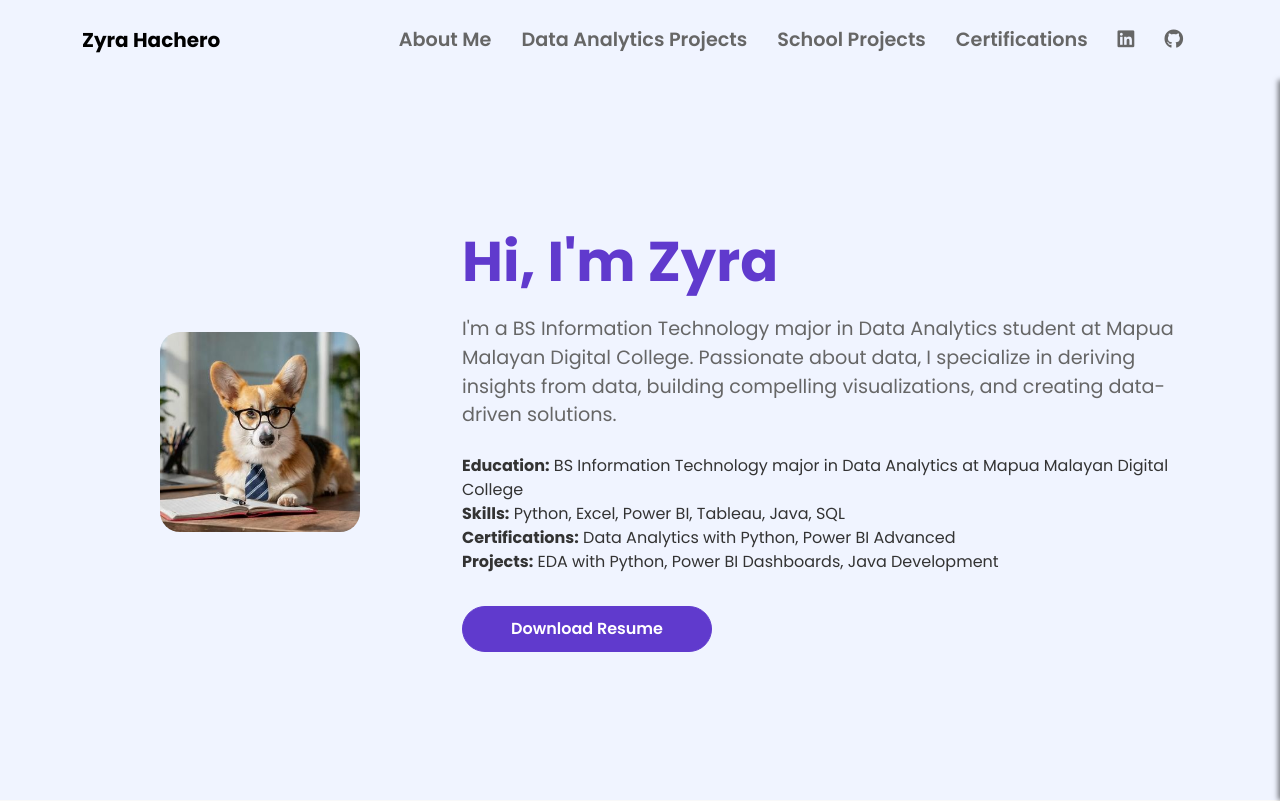
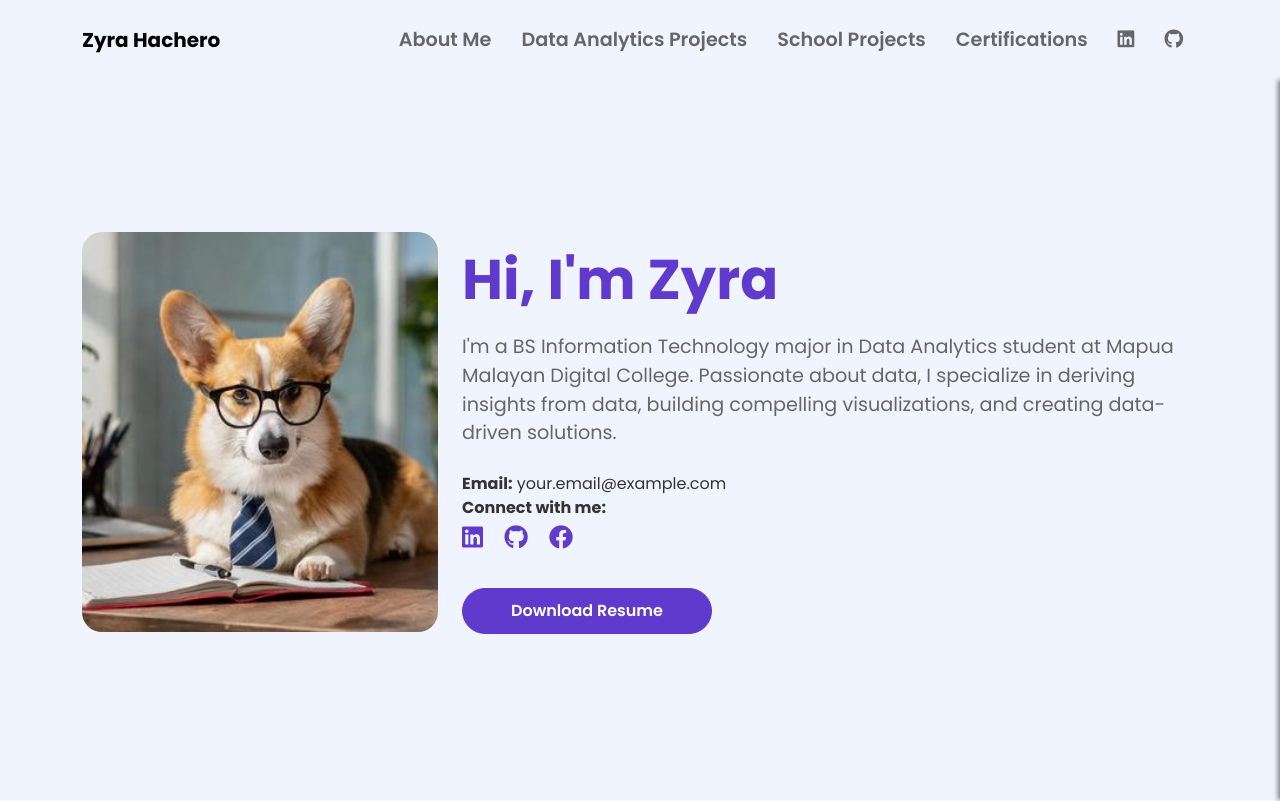
Before and after one commit to zpsy-hub/Personal-Portfolio-Web-Page, a plain HTML site: page index.html in a window 1280 px wide. Shown: the top 801 px of the page. Drawn offline with nearby package versions, Linux system fonts and the light colour scheme.

Commit message:
refactor

```diff
--- a/index.html
+++ b/index.html
@@ -40,7 +40,7 @@
                         <a href="https://www.linkedin.com/in/your-profile" class="nav-link"><i class="fab fa-linkedin"></i></a>
                     </li>
                     <li class="nav-item">
-                        <a href="https://github.com/your-profile" class="nav-link"><i class="fab fa-github"></i></a>
+                        <a href="https://github.com/zpsy-hub" class="nav-link"><i class="fab fa-github"></i></a>
                     </li>
                 </ul>
             </div>
@@ -53,7 +53,7 @@
             <div class="row align-items-center">
                 <div class="col-md-4">
                     <!-- Profile Picture -->
-                    <img src="images/doggo.jpeg" class="img-fluid rounded-square mb-3 pop-up" alt="Your Picture" style="width: 200px; height: 200px;">
+                    <img src="images/doggo.jpeg" class="img-fluid rounded-square mb-3 pop-up" alt="Your Picture" style="width: 400px; height: 400px;">
                 </div>
                 <div class="col-md-8 text-start slide-in">
                     <h1 class="fw-bold" style="font-size: 3.5rem; color: #603ACD;">Hi, I'm Zyra</h1>
@@ -61,15 +61,27 @@
                         I'm a BS Information Technology major in Data Analytics student at Mapua Malayan Digital College.
                         Passionate about data, I specialize in deriving insights from data, building compelling visualizations, and creating data-driven solutions.
                     </p>
-                    <!-- Resume/CV Style Details -->
-                    <div class="resume-details text-start">
+
+                    <!-- Contact Details -->
+                    <div class="contact-details text-start">
                         <ul style="list-style-type: none; padding-left: 0;">
-                            <li><strong>Education:</strong> BS Information Technology major in Data Analytics at Mapua Malayan Digital College</li>
-                            <li><strong>Skills:</strong> Python, Excel, Power BI, Tableau, Java, SQL</li>
-                            <li><strong>Certifications:</strong> Data Analytics with Python, Power BI Advanced</li>
-                            <li><strong>Projects:</strong> EDA with Python, Power BI Dashboards, Java Development</li>
+                            <li><strong>Email:</strong> your.email@example.com</li>
+                            <li><strong>Connect with me:</strong></li>
+                            <li>
+                                <!-- Social Icons -->
+                                <a href="https://www.linkedin.com/in/your-profile" target="_blank" class="social-icon">
+                                    <i class="fab fa-linkedin"></i>
+                                </a>
+                                <a href="https://github.com/your-profile" target="_blank" class="social-icon">
+                                    <i class="fab fa-github"></i>
+                                </a>
+                                <a href="https://www.facebook.com/your-profile" target="_blank" class="social-icon">
+                                    <i class="fab fa-facebook"></i>
+                                </a>
+                            </li>
                         </ul>
                     </div>
+
                     <button class="btn btn-primary btn-lg rounded-pill px-5 mt-3">Download Resume</button>
                 </div>
             </div>
--- a/style.css
+++ b/style.css
@@ -67,12 +67,27 @@ body {
 
 /* Rounded profile picture in proportion to the text */
 .hero-section img {
-    width: 150px; /* Set width and height for rounded square */
-    height: 150px;
-    border-radius: 20px; /* Rounded square shape */
+    width: 225px; /* 1.5 times the original size */
+    height: 225px; /* 1.5 times the original size */
+    border-radius: 20px; /* Keep the same proportion for rounded corners */
     object-fit: cover;
     margin-bottom: 20px;
 }
+
+
+
+/* Social Icons Styling */
+.social-icon {
+    font-size: 1.5rem;
+    color: #603ACD; /* Apply the purple color */
+    text-decoration: none; /* Remove the underline */
+    margin-right: 15px; /* Add spacing between icons */
+}
+
+.social-icon:hover {
+    color: #4a28a3; /* Darker shade of purple on hover */
+}
+
 
 /* Feature section heading styling */
 .features-section h2 {
```
